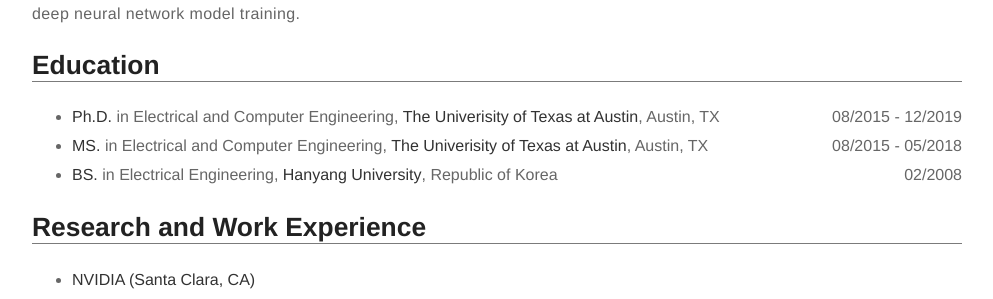
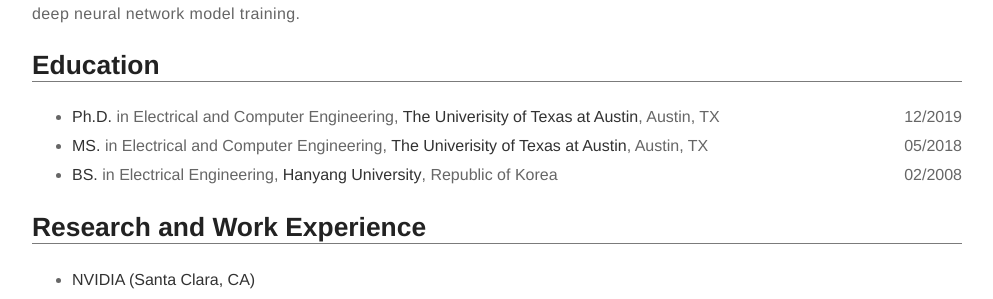
Before and after one commit to erhoo82/erhoo82.github.io, a Jekyll site: the page built from about.md, in a window 1280 px wide and 900 px high, scrolled down 630 px. Shown: the part 152-451 px from the top of the window, without its empty margins (143-1136 px from the left). Built offline with Jekyll 4.4.1, drawn with Linux system fonts in a browser that asks for light colours.

Commit message:
update education

```diff
--- a/about.md
+++ b/about.md
@@ -16,11 +16,11 @@ layout: page
 <ul>
     <li>
     <div style="float: left"><b>Ph.D.</b> in Electrical and Computer Engineering, <b>The Univerisity of Texas at Austin</b>, Austin, TX</div>
-    <div style="float: right">08/2015 - 12/2019</div>
+    <div style="float: right">12/2019</div>
     </li>
     <li>
     <div style="float: left"><b>MS.</b> in Electrical and Computer Engineering, <b>The Univerisity of Texas at Austin</b>, Austin, TX</div>
-    <div style="float: right">08/2015 - 05/2018</div>
+    <div style="float: right">05/2018</div>
     </li>
     <li>
     <div style="float: left"><b>BS.</b> in Electrical Engineering, <b>Hanyang University</b>, Republic of Korea</div>
```
